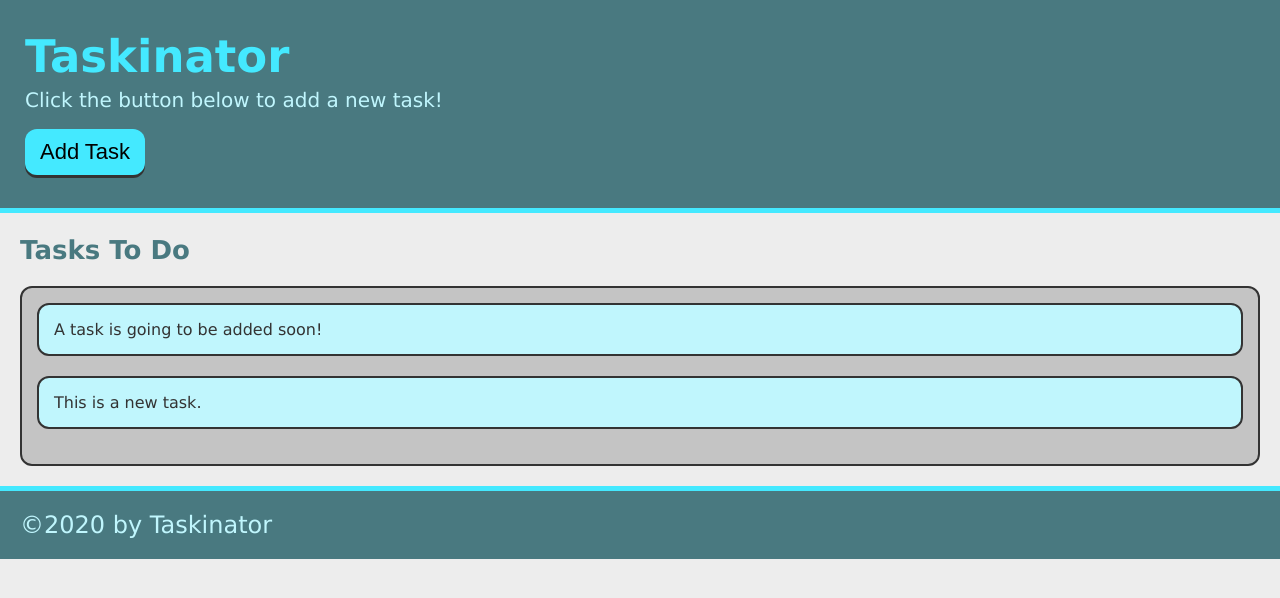
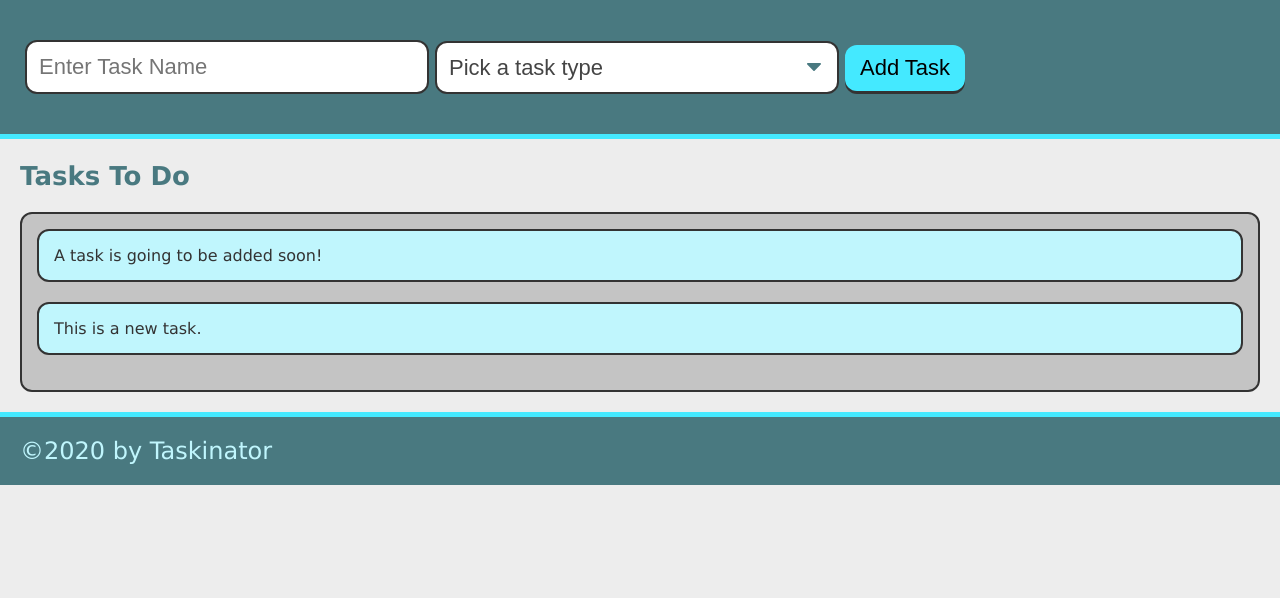
Before and after one commit to Fishdestroyer/taskinator, a plain HTML site: page index.html in a window 1280 px wide. Drawn offline with Linux system fonts and the light colour scheme.

Commit message:
added form group class and options

```diff
--- a/index.html
+++ b/index.html
@@ -9,9 +9,22 @@
 </head>
 <body>
     <header>
-        <h1 class="page-title">Taskinator</h1>
-        <p>Click the button below to add a new task!</p>
-        <button class="btn" id="save-task">Add Task</button>
+        <form id="task-form">
+            <div class="form-group">
+                <input type="text" name="task-name" class="text-input" placeholder="Enter Task Name"/>
+                </div>
+            <div class="form-group">
+                <select name="task-type" class="select-dropdown">
+                    <option value="" disabled selected>Pick a task type</option>
+                    <option value="print">Print</option>
+                    <option value="Web">Web</option>
+                    <option value="Mobile">Mobile</option>
+                </select>
+            </div>
+            <div class="form-group">
+        <button class="btn" id="save-task" type="submit">Add Task</button>
+        </div>
+      </form>
     </header>
 
     <main>
```
